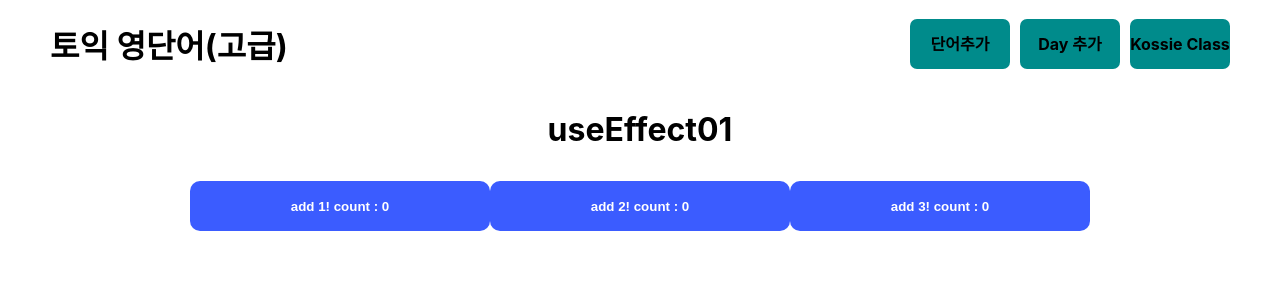
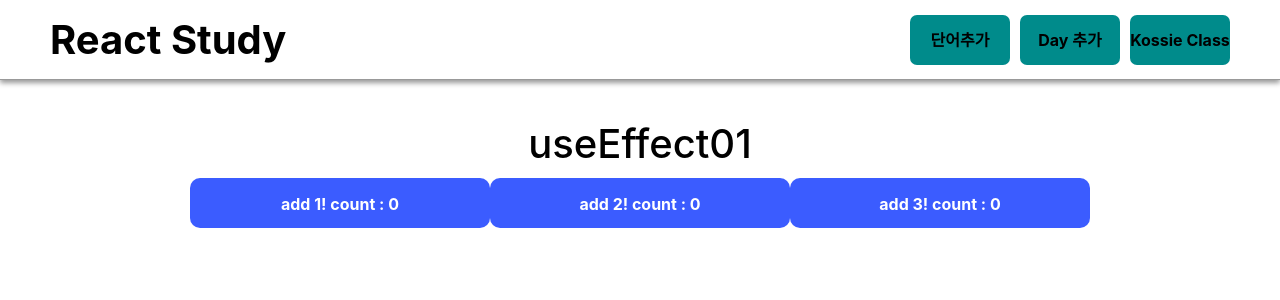
Before and after one commit to Blossssom/StudyRepo, a React (Create React App) app: page /kossie_class/component01 in a window 1280 px wide. Shown: the top 300 px of the page. Built offline with nearby package versions, Linux system fonts and the light colour scheme.

Commit message:
2022-02-06 18:49 commit for study [spinner, location, link props]

```diff
--- a/public/index.html
+++ b/public/index.html
@@ -4,6 +4,7 @@
 <head>
   <meta charset="utf-8" />
   <link rel="icon" href="%PUBLIC_URL%/favicon.ico" />
+  <link href="https://cdn.jsdelivr.net/npm/bootstrap@5.1.3/dist/css/bootstrap.min.css" rel="stylesheet" integrity="sha384-1BmE4kWBq78iYhFldvKuhfTAU6auU8tT94WrHftjDbrCEXSU1oBoqyl2QvZ6jIW3" crossorigin="anonymous">
 
   <meta name="viewport" content="width=device-width, initial-scale=1" />
   <meta name="theme-color" content="#000000" />
--- a/src/App.js
+++ b/src/App.js
@@ -1,22 +1,7 @@
 import './App.css';
-import Day from './Components/makePart/Day';
-import DayList from './Components/makePart/DayList';
-import Header from './Components/makePart/Header';
 import {BrowserRouter, Route, Routes} from 'react-router-dom';
-import EmptyPage from './Components/makePart/EmptyPage';
-import CreateWord from './Components/makePart/CreateWord';
-import CreateDay from './Components/makePart/CreateDay';
-import KossieIn from './Components/kossie-class/KossieIn';
-import Handle from './Components/kossie-class/Handle';
-import UseState01 from './Components/kossie-class/UseState01';
-import UseStateForm from './Components/kossie-class/UseStateForm';
-import UseEffect01 from './Components/kossie-class/UseEffect01';
-import Component01 from './Components/kossie-class/Component01';
-import ConditionalRender from './Components/kossie-class/ConditionalRender';
-import ReactLoop from './Components/kossie-class/ReactLoop';
-import MovieList from './Components/kossie-class/MovieList';
-import GetUserData from './Components/kossie-class/GetUserData';
-
+import RoutesCustom from './RoutesCustom';
+import Header from './Components/makePart/Header'
 
 // 기본적으로 제공되는 App.css는 이곳에만 적용되는 것이 아님
 
@@ -27,21 +12,9 @@ function App() {
       <div className="App">
         <Header />
         <Routes>
-          <Route exact path="/" element={<DayList />} />
-          <Route path="day/:day" element={<Day />} />
-          <Route path="create_word" element={<CreateWord />} />
-          <Route path="create_day" element={<CreateDay />} />
-          <Route path='kossie_class' element={<KossieIn />} />
-          <Route path="kossie_class/handle" element={<Handle />} />
-          <Route path="kossie_class/hook_useState01" element={<UseState01/>} />
-          <Route path="kossie_class/hook_useStateForm" element={<UseStateForm />} />
-          <Route path="kossie_class/hook_useEffect01" element={<UseEffect01 />} />
-          <Route path="kossie_class/component01" element={<Component01 />} />
-          <Route path="kossie_class/conditionalRender" element={<ConditionalRender />} />
-          <Route path="kossie_class/react_loop" element={<ReactLoop />} />
-          <Route path="kossie_class/movie_list" element={<MovieList />} />
-          <Route path="kossie_class/get_userData" element={<GetUserData />} />
-          <Route path="*" element={<EmptyPage />} />
+          {RoutesCustom.map((routes) => {
+            return(<Route key={routes.path} path={routes.path} element={<routes.element />} exact />);
+          })}
         </Routes>
       </div>
     </BrowserRouter>
--- a/src/Components/kossie-class/GetUserData.jsx
+++ b/src/Components/kossie-class/GetUserData.jsx
@@ -1,11 +1,14 @@
+
 import axios from "axios";
 import { useEffect, useState } from "react";
+import Spinner from "./kossie-componetns/Spinner";
 import UserList from "./kossie-componetns/UserList";
 
 
 function GetUserData() {
 
     const [users, setUsers] = useState([]);
+    const [loading, setLoading] = useState(true);
 
     // Fetch 방식
 
@@ -23,13 +26,17 @@ function GetUserData() {
         axios.get('https://jsonplaceholder.typicode.com/users')
             .then((res) => {
                 setUsers(res.data);
+                setLoading(false);
             });
     }, []);
 
     return(
-        <>
-            <UserList users={users} />
-        </>
+        <div className="wrap-userlist">
+            {
+                loading ? <Spinner /> :
+                <UserList users={users} />
+            }
+        </div>
     );
 }
 
--- /dev/null
+++ b/src/Components/kossie-class/kossie-componetns/Spinner.jsx
@@ -0,0 +1,11 @@
+function Spinner() {
+    return(
+        <>
+            <div className="spinner-border text-primary" role="status" style={{width: '3rem', height: '3rem'}}>
+                <span className="visually-hidden">Loading...</span>
+            </div>
+        </>
+    );
+}
+
+export default Spinner;
--- /dev/null
+++ b/src/Components/kossie-class/kossie-componetns/UserInfo.jsx
@@ -0,0 +1,17 @@
+import { useLocation } from "react-router-dom";
+
+
+function UserInfo() {
+    const location = useLocation();
+    const userInfo = location.state;
+    console.log(userInfo)
+    return(
+        <>
+        {
+            userInfo.email
+        }
+        </>
+    );
+};
+
+export default UserInfo;
--- a/src/Components/kossie-class/kossie-componetns/UserList.jsx
+++ b/src/Components/kossie-class/kossie-componetns/UserList.jsx
@@ -1,12 +1,28 @@
+import { Link} from "react-router-dom";
+import "../kossie.css";
+
 function UserList(props) {
-    console.log('In UserList Component', props.users);
+    console.log(props);
     return(
         <div>
             {props.users.map((user) => {
                 return(
-                    <div key={user.id}>
-                        {user.name}
-                    </div>
+                    <Link
+                        to={`/kossie_class/get_userData/${user.id}`}
+                        state={
+                            {
+                                name: user.name,
+                                username: user.username,
+                                email: user.email,
+                                phone: user.phone
+                            }
+                        }
+                        key={user.id}
+                        className="card">
+                        <div>
+                            {user.name}
+                        </div>
+                    </Link>
                 );
             })}
         </div>
--- a/src/Components/kossie-class/kossie.css
+++ b/src/Components/kossie-class/kossie.css
@@ -13,6 +13,16 @@
   border-radius: 10px;
   line-height: 50px;
   margin: 10px 0 10px 0;
+}
+
+a {
+  text-decoration: none;
+  color: black;
+}
+
+a:hover {
+  color: black;
+  background-color:  #3b5cff;
 }
 
 .link-in > a {
@@ -68,3 +78,19 @@ button {
   line-height: 20px;
   margin: 0;
 }
+
+.wrap-userlist
+{
+  width: 600px;
+  margin: 0 auto;
+}
+
+.card
+{
+  border: 1px solid #999999;
+  font-size: 1rem;
+  line-height: 40px;
+  margin: 10px 0;
+  text-align: left;
+  padding: 10px 20px;
+}
--- a/src/Components/makePart/Header.jsx
+++ b/src/Components/makePart/Header.jsx
@@ -5,7 +5,7 @@ function Header() {
     return(
         <div className={styles.header}>
             <h1>
-                <Link to="/">토익 영단어(고급)</Link>
+                <Link to="/">React Study</Link>
             </h1>
             <div className={styles.menu}>
                 <Link to={'/create_word'} className={styles.link}>
--- a/src/Components/makePart/Header.module.css
+++ b/src/Components/makePart/Header.module.css
@@ -4,11 +4,19 @@
   font-weight: bold;
 }
 
+h1 {
+  margin: 0;
+}
+
 .header {
-  margin: 0 50px 0 50px;
+  padding: 0 50px 0 50px;
+  box-shadow: 0px 3px 5px 0px #999999;
   display: flex;
   align-items: center;
   justify-content: space-between;
+  height: 80px;
+  border-bottom: 1px solid #999999;
+  margin-bottom: 40px;
 }
 
 .menu {
--- /dev/null
+++ b/src/RoutesCustom.jsx
@@ -0,0 +1,99 @@
+import Day from './Components/makePart/Day';
+import DayList from './Components/makePart/DayList';
+import EmptyPage from './Components/makePart/EmptyPage';
+import CreateWord from './Components/makePart/CreateWord';
+import CreateDay from './Components/makePart/CreateDay';
+import KossieIn from './Components/kossie-class/KossieIn';
+import Handle from './Components/kossie-class/Handle';
+import UseState01 from './Components/kossie-class/UseState01';
+import UseStateForm from './Components/kossie-class/UseStateForm';
+import UseEffect01 from './Components/kossie-class/UseEffect01';
+import Component01 from './Components/kossie-class/Component01';
+import ConditionalRender from './Components/kossie-class/ConditionalRender';
+import ReactLoop from './Components/kossie-class/ReactLoop';
+import MovieList from './Components/kossie-class/MovieList';
+import GetUserData from './Components/kossie-class/GetUserData';
+import UserInfo from './Components/kossie-class/kossie-componetns/UserInfo';
+
+export default [
+    {
+        path: '/',
+        element: DayList,
+    },
+
+    {
+        path: '/day/:day',
+        element: Day
+    },
+
+    {
+        path: '/create_word',
+        element: CreateWord
+    },
+
+    {
+        path: '/create_day',
+        element: CreateDay
+    },
+
+    {
+        path: '/kossie_class',
+        element: KossieIn
+    },
+
+    {
+        path: '/kossie_class/handle',
+        element: Handle
+    },
+
+    {
+        path: '/kossie_class/hook_useState01',
+        element: UseState01
+    },
+
+    {
+        path: '/kossie_class/hook_useStateForm',
+        element: UseStateForm
+    },
+
+    {
+        path: '/kossie_class/hook_useEffect01',
+        element: UseEffect01
+    },
+
+    {
+        path: '/kossie_class/component01',
+        element: Component01
+    },
+
+    {
+        path: '/kossie_class/conditionalRender',
+        element: ConditionalRender
+    },
+
+    {
+        path: '/kossie_class/react_loop',
+        element: ReactLoop
+    },
+
+    {
+        path: '/kossie_class/movie_list',
+        element: MovieList
+    },
+
+    {
+        path: '/kossie_class/get_userData',
+        element: GetUserData
+    },
+
+    {
+        path: '/kossie_class/get_userData/:id',
+        element: UserInfo
+    },
+
+    {
+        path: '/*',
+        element: EmptyPage
+    },
+
+];
```
Also changed, not shown: 1 other file (tests, documents, lock files or other folders).
